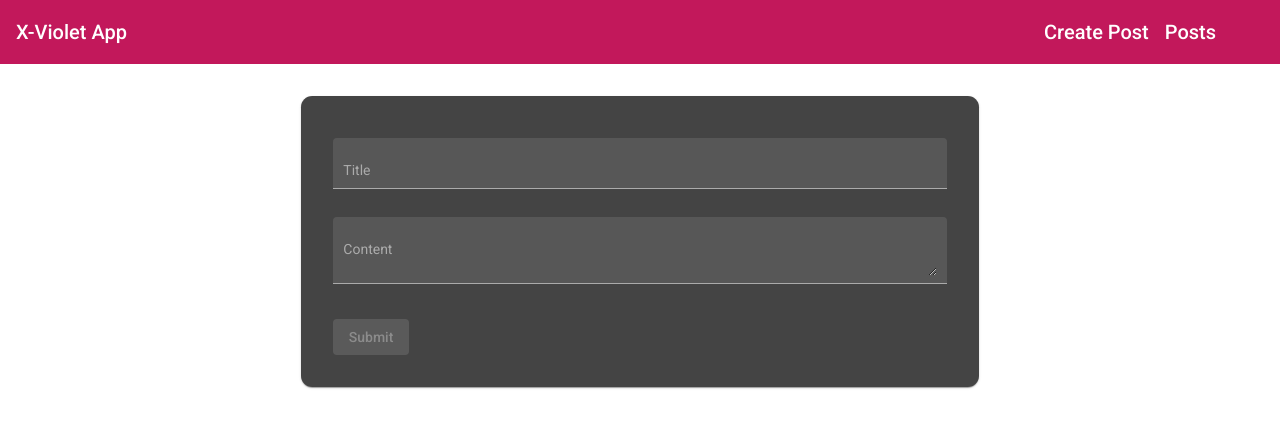
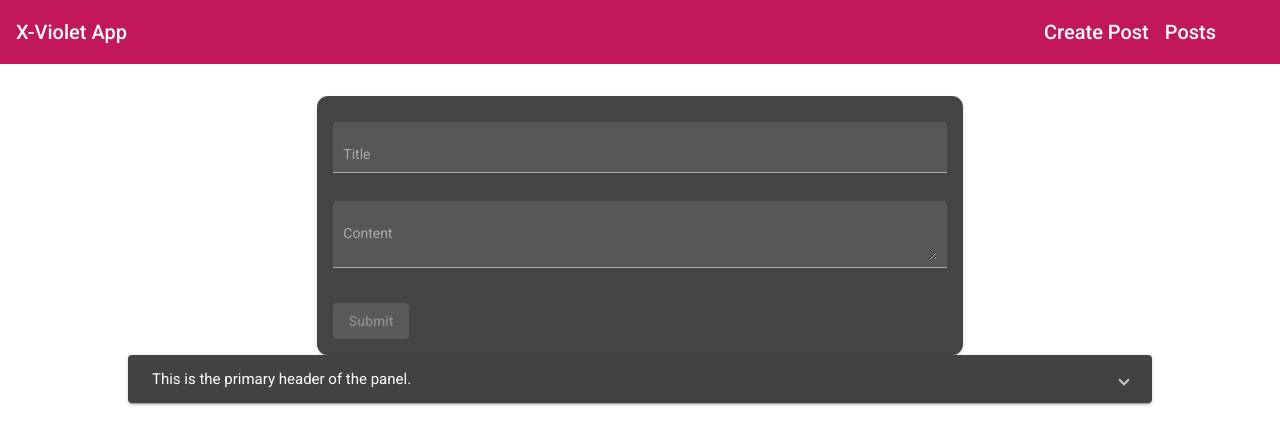
Before and after one commit to emirtl/Mean-App, an Angular app: page / in a window 1280 px wide. Shown: the top 444 px of the page. Built offline with nearby package versions, Linux system fonts and the light colour scheme.

Commit message:
post list added

```diff
--- a/src/app/app.component.html
+++ b/src/app/app.component.html
@@ -1,4 +1,5 @@
 <app-header></app-header>
 <main>
     <app-create-post></app-create-post>
+    <app-post-list></app-post-list>
 </main>
--- a/src/app/posts/create-post/create-post.component.css
+++ b/src/app/posts/create-post/create-post.component.css
@@ -7,7 +7,6 @@ mat-card {
     width: 60%;
     margin: auto;
     background-color: rgb(68, 68, 68);
-    padding: 2rem;
     border-radius: 0.7rem;
 }
 
--- a/src/app/posts/create-post/create-post.component.html
+++ b/src/app/posts/create-post/create-post.component.html
@@ -2,12 +2,16 @@
     <form #createForm="ngForm">
         <mat-form-field class="example-full-width" appearance="fill">
             <input matInput placeholder="Title" name="title" #title="ngModel" ngModel required minlength="3" />
-            <mat-error *ngIf="title.invalid">title must be atleast 3 charachters long</mat-error>
+            <mat-error *ngIf="title.invalid">
+                <p>title must be atleast 3 charachters long</p>
+            </mat-error>
         </mat-form-field>
 
         <mat-form-field class="example-full-width" appearance="fill">
             <textarea matInput placeholder="Content" #content="ngModel" name="content" ngModel required minlength="15"></textarea>
-            <mat-error *ngIf="content.invalid">content must be atleast 15 charachters long</mat-error>
+            <mat-error *ngIf="content.invalid">
+                <p>content must be atleast 15 charachters long</p>
+            </mat-error>
         </mat-form-field>
 
         <button class="Submit-btn" [disabled]="createForm.invalid" mat-raised-button color="primary" type="submit">
--- /dev/null
+++ b/src/app/posts/post-list/post-list.component.css
@@ -0,0 +1,3 @@
+.mat-form-field+.mat-form-field {
+    margin-left: 8px;
+}
--- /dev/null
+++ b/src/app/posts/post-list/post-list.component.html
@@ -0,0 +1,8 @@
+<mat-accordion>
+    <mat-expansion-panel>
+        <mat-expansion-panel-header>
+            This is the primary header of the panel.
+        </mat-expansion-panel-header>
+        <p>This is the primary content of the panel.</p>
+    </mat-expansion-panel>
+</mat-accordion>
--- /dev/null
+++ b/src/app/posts/post-list/post-list.component.ts
@@ -0,0 +1,15 @@
+import { Component, OnInit } from '@angular/core';
+
+@Component({
+  selector: 'app-post-list',
+  templateUrl: './post-list.component.html',
+  styleUrls: ['./post-list.component.css']
+})
+export class PostListComponent implements OnInit {
+
+  constructor() { }
+
+  ngOnInit(): void {
+  }
+
+}
```
Also changed, not shown: src/app/app.module.ts (+9 -1 lines).
